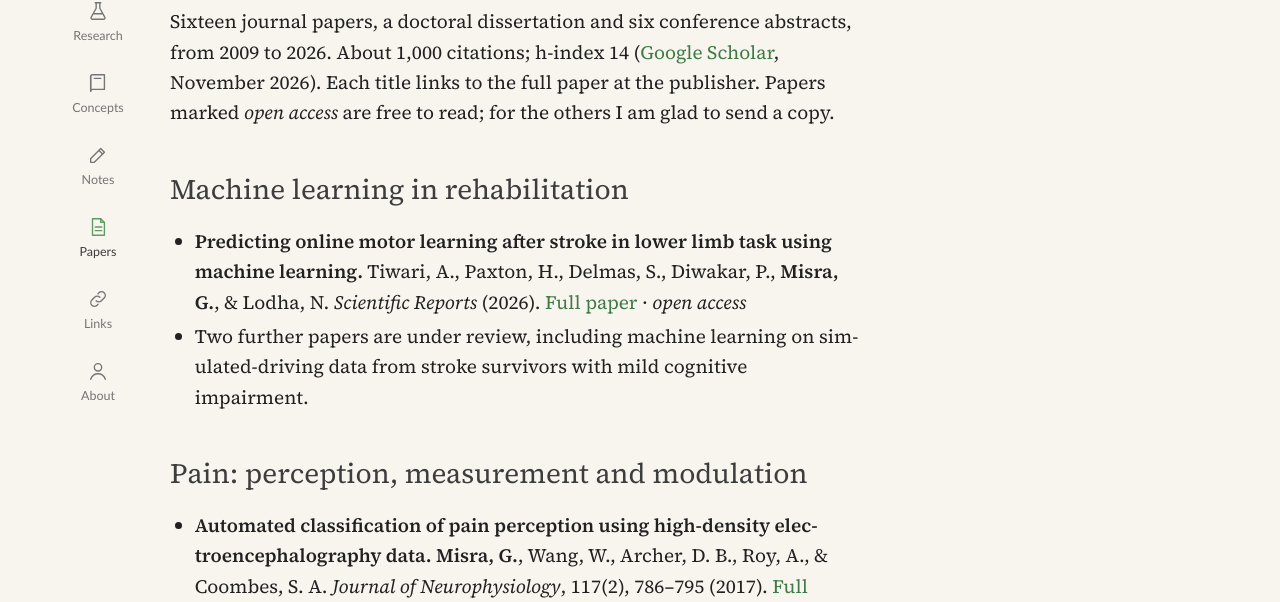
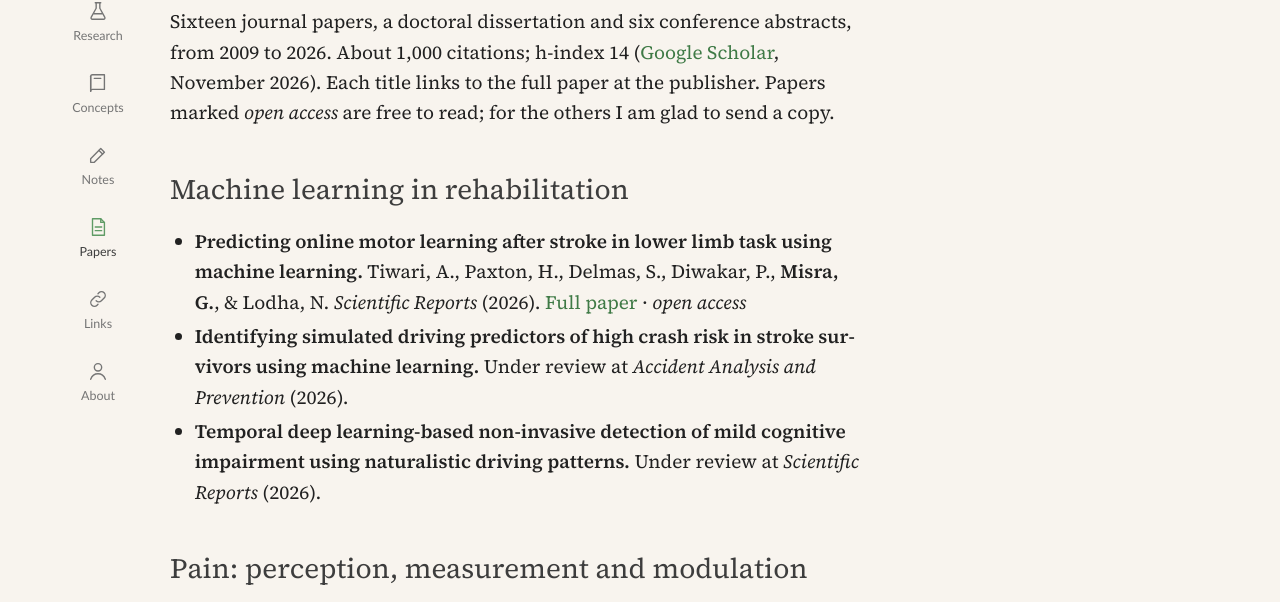
Before and after one commit to misragaurav/misragaurav.github.io, a plain HTML site: page papers.html in a window 1280 px wide. Shown: the part 168-770 px from the top of the page. Drawn offline with Linux system fonts and the light colour scheme.

Commit message:
Publish site built 2026-11-20 20:07

```diff
--- a/papers.html
+++ b/papers.html
@@ -26,7 +26,8 @@
 <h2 id="machine-learning-in-rehabilitation">Machine learning in rehabilitation</h2>
 <ul>
 <li><strong>Predicting online motor learning after stroke in lower limb task using machine learning.</strong> Tiwari, A., Paxton, H., Delmas, S., Diwakar, P., <strong>Misra, G.</strong>, &amp; Lodha, N. <em>Scientific Reports</em> (2026). <a href="https://doi.org/10.1038/s41598-026-50638-4">Full paper</a> · <em>open access</em></li>
-<li>Two further papers are under review, including machine learning on simulated-driving data from stroke survivors with mild cognitive impairment.</li>
+<li><strong>Identifying simulated driving predictors of high crash risk in stroke survivors using machine learning.</strong> Under review at <em>Accident Analysis and Prevention</em> (2026).</li>
+<li><strong>Temporal deep learning-based non-invasive detection of mild cognitive impairment using naturalistic driving patterns.</strong> Under review at <em>Scientific Reports</em> (2026).</li>
 </ul>
 <h2 id="pain-perception-measurement-and-modulation">Pain: perception, measurement and modulation</h2>
 <ul>
```
